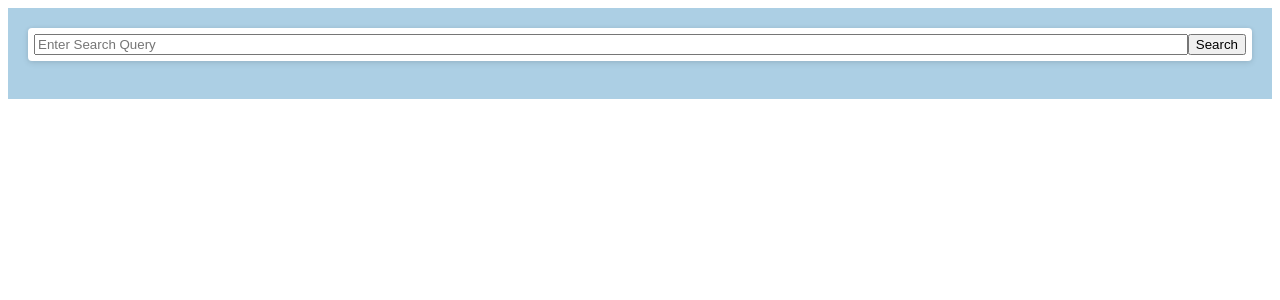
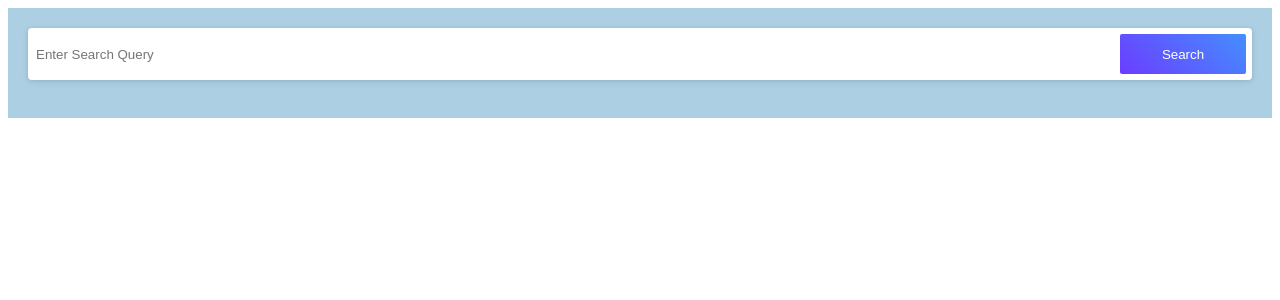
Before and after one commit to FinalJest/SearchBarExtension, a React app: page / in a window 1280 px wide. Shown: the top 300 px of the page. Built offline with nearby package versions, Linux system fonts and the light colour scheme.

Commit message:
Base input styles

```diff
--- a/src/SearchBar/SearchBar.tsx
+++ b/src/SearchBar/SearchBar.tsx
@@ -12,14 +12,22 @@ const InputBlock = styled.div`
     border-radius: 4px;
     padding: 6px;
     background-color: white;
+    height: 52px;
+    box-sizing: border-box;
 `;
 
 const SearchInput = styled.input`
     flex: 1;
+    border: none;
+    outline: none;
 `;
 
 const SearchButton = styled.button`
-
+    width: 126px;
+    background: linear-gradient(225.1deg, #458EFF 0%, #6B3DFF 100%);
+    border-radius: 2px;
+    color: white;
+    border: none;
 `;
 
 interface ISearchSuggestItem {
```
